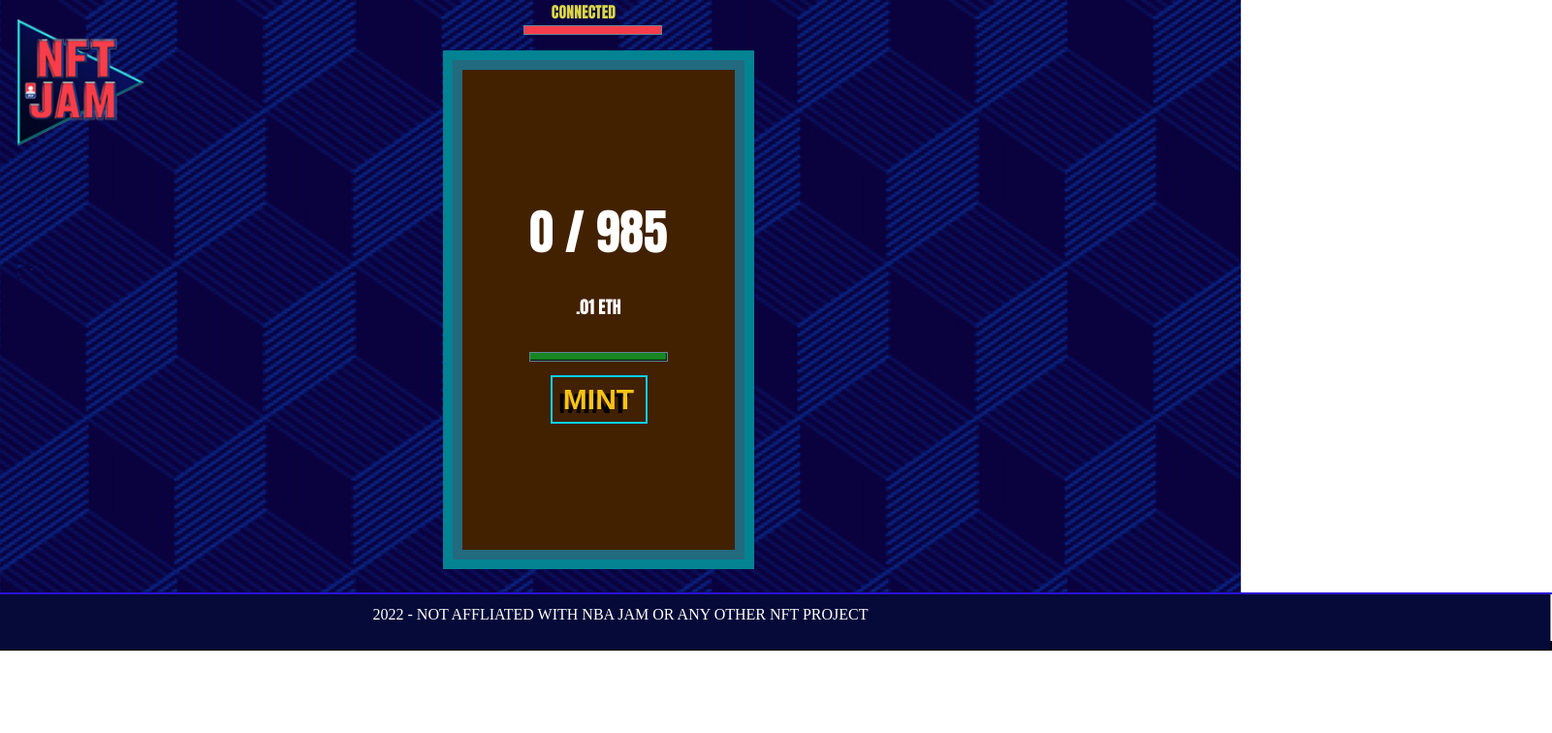
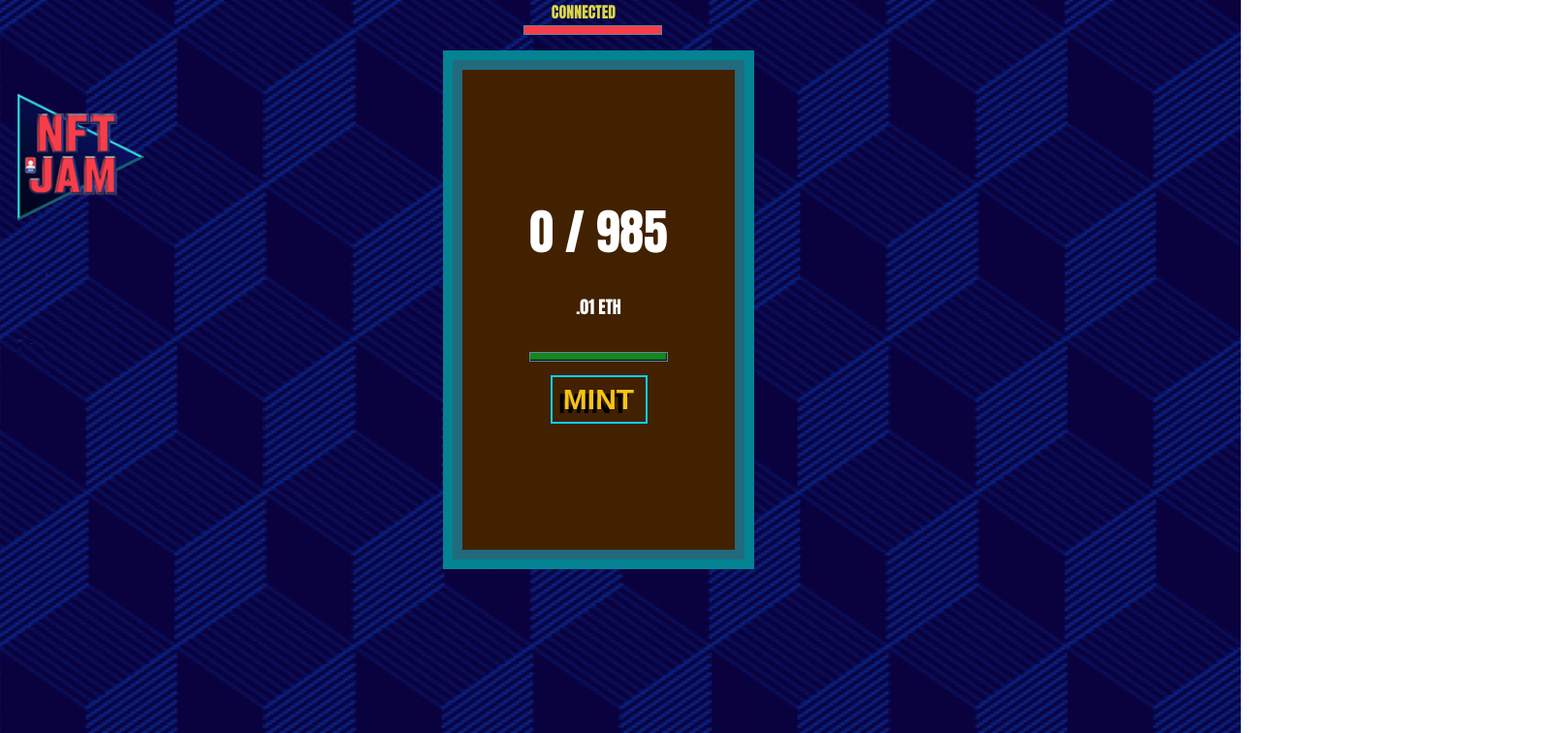
Before and after one commit to vishal123test/DEMOTest, a React (Create React App) app: page / in a window 1280 px wide. Shown: the top 756 px of the page at 97% size, 1601 px wide, since content can reach past the window. Built offline with nearby package versions, Linux system fonts and the light colour scheme.

Commit message:
Update App.js

```diff
--- a/src/App.js
+++ b/src/App.js
@@ -260,7 +260,6 @@ function App() {
                minWidth: "24",
                width: "100",
                height: "auto",
-               position: "fixed",
                top: "0",
                left: "0"
               }}
```
